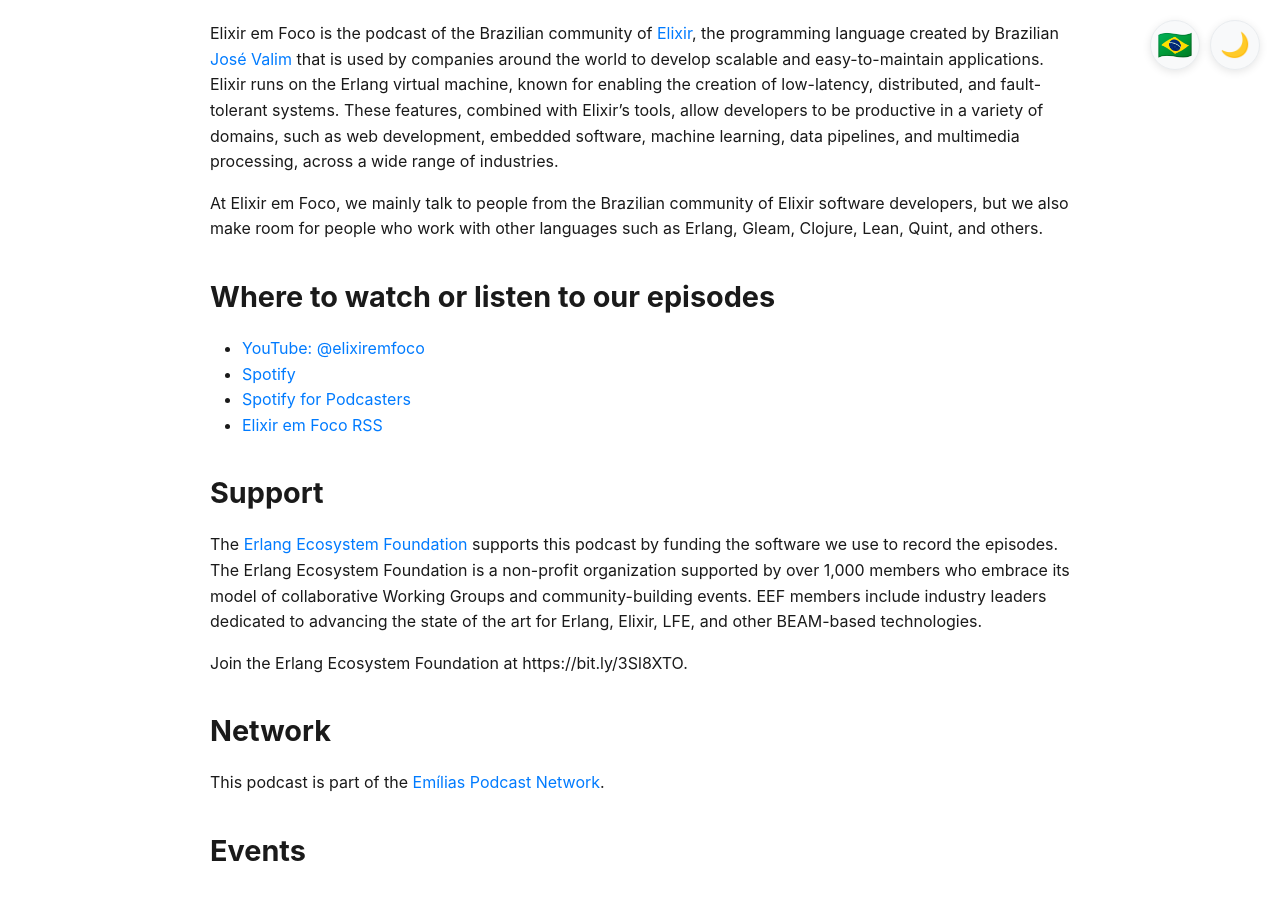
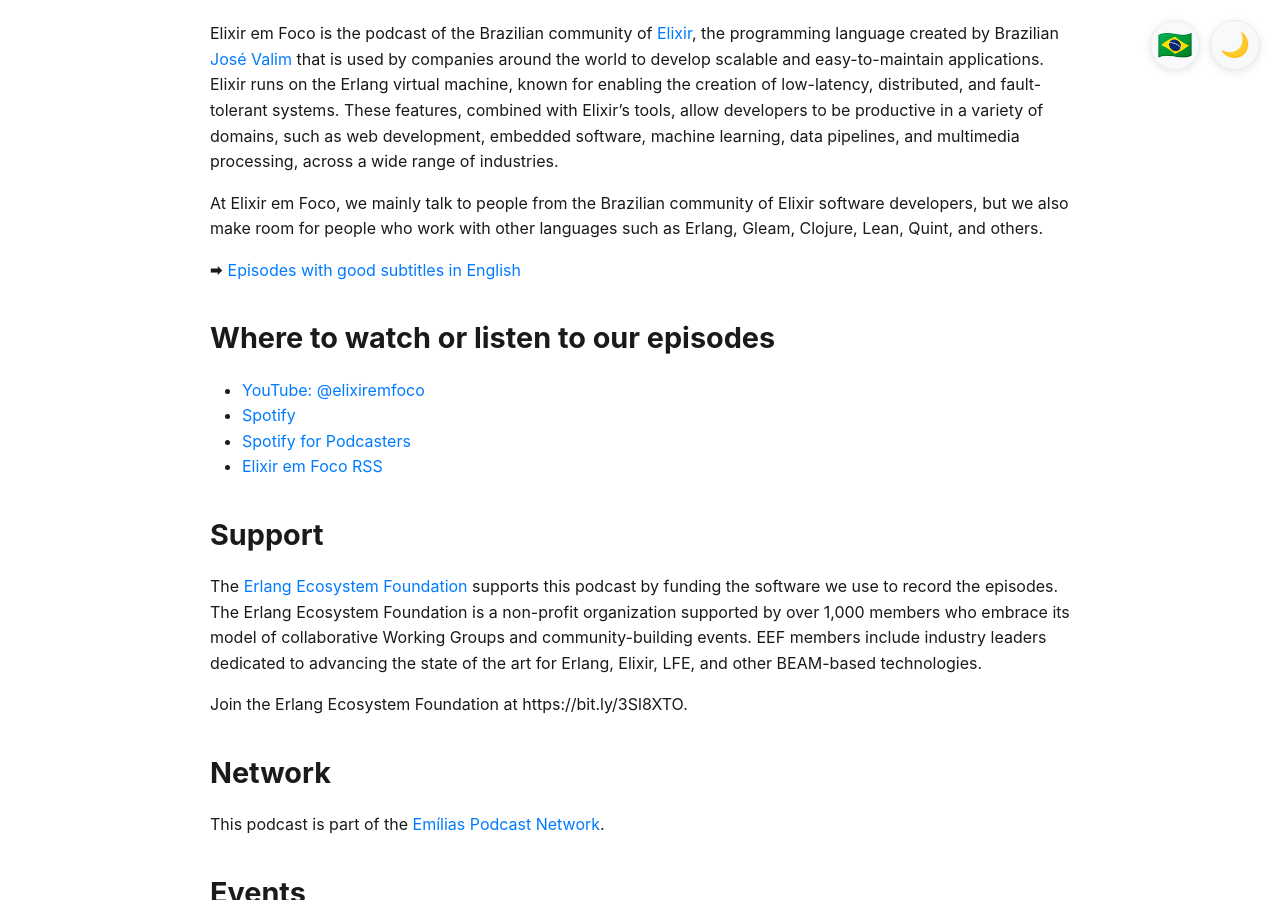
Before and after one commit to ElixiremFoco/elixiremfoco.github.io, a Jekyll site: the page built from index_en.md, in a window 1280 px wide and 900 px high, scrolled down 452 px. Built offline with Jekyll 4.4.1, drawn with Linux system fonts in a browser that asks for light colours.

Commit message:
Update index_en.md

```diff
--- a/index_en.md
+++ b/index_en.md
@@ -13,6 +13,8 @@
 
 
 At Elixir em Foco, we mainly talk to people from the Brazilian community of Elixir software developers, but we also make room for people who work with other languages such as Erlang, Gleam, Clojure, Lean, Quint, and others.
+
+🠮 [Episodes with good subtitles in English](pages/episodes_en)
 
 
 ## Where to watch or listen to our episodes
```
